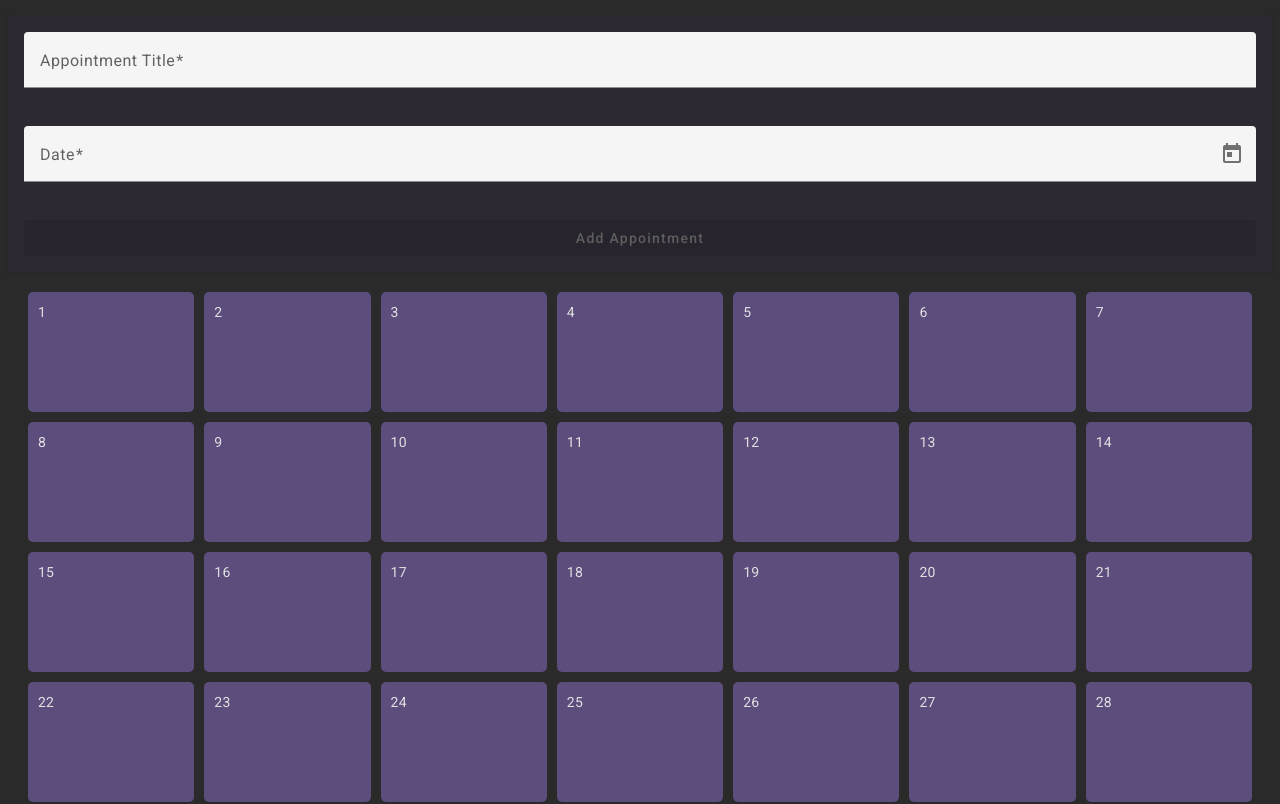
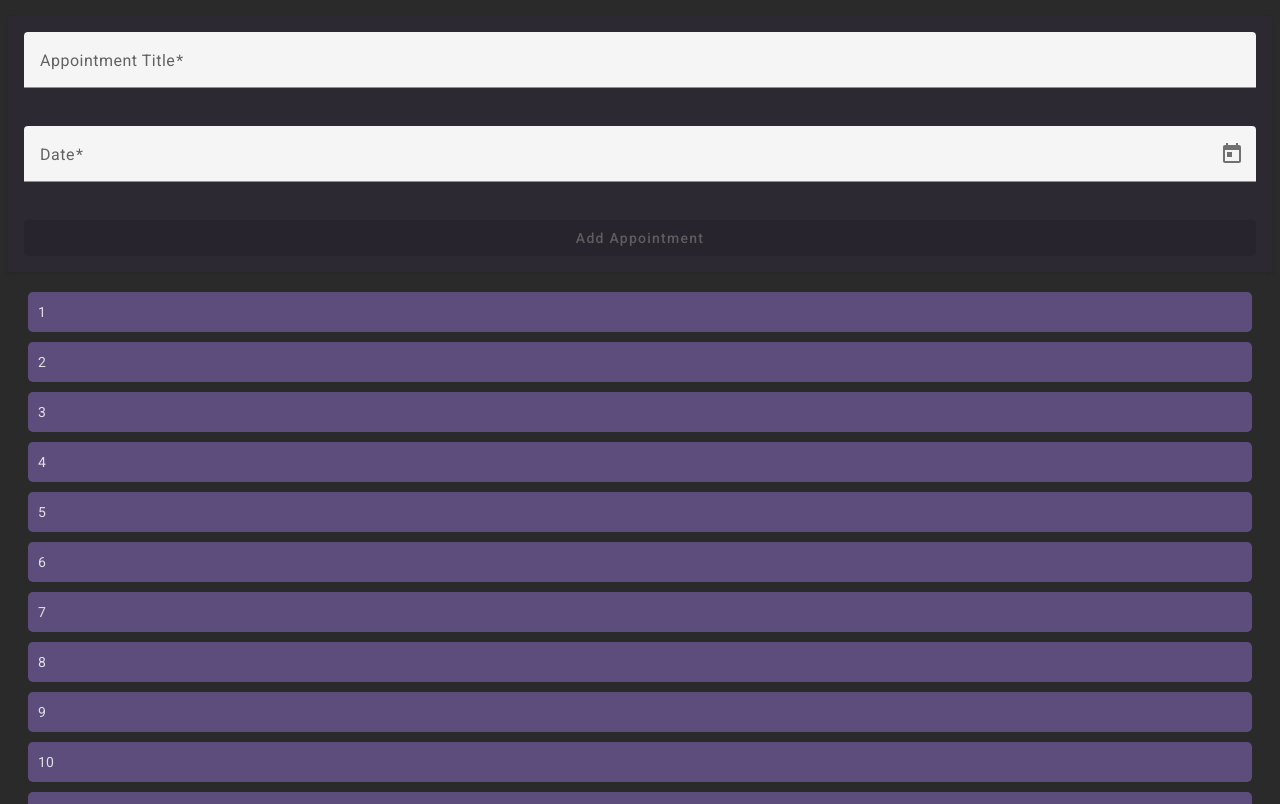
Before and after one commit to gavmen/angular-calendar-app, an Angular app: page /calendar in a window 1280 px wide. Shown: the top 804 px of the page. Built offline with nearby package versions, Linux system fonts and the light colour scheme.

Commit message:
style changes

```diff
--- a/src/app/calendar/calendar-grid/calendar-grid.component.scss
+++ b/src/app/calendar/calendar-grid/calendar-grid.component.scss
@@ -1,6 +1,6 @@
 .calendar-grid {
     display: grid;
-    grid-template-columns: repeat(7, 1fr);
+    grid-template-columns: repeat(1, 1fr);
     gap: 10px;
     padding: 20px;
   }
@@ -10,7 +10,7 @@
     padding: 10px;
     border-radius: 5px;
     position: relative;
-    height: 100px;
+    // height: 15px;
     display: flex;
     flex-direction: column;
     justify-content: space-between;
@@ -18,12 +18,13 @@
 
   div > div > div {
     background-color: #4c3d6d;
-    padding: 5px;
+    z-index: 2;
     border-radius: 5px;
     margin-top: 5px;
     display: flex;
-    justify-content: space-between;
+    justify-content: center;
     align-items: center;
+    flex-direction: row;
   }
 
   button {
```
